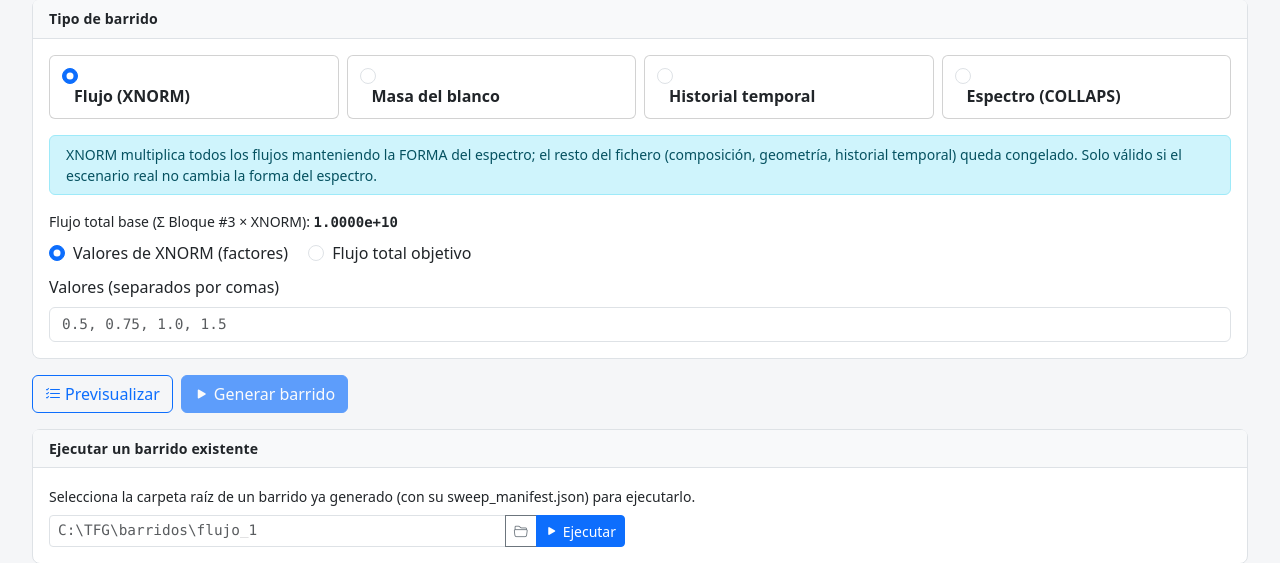
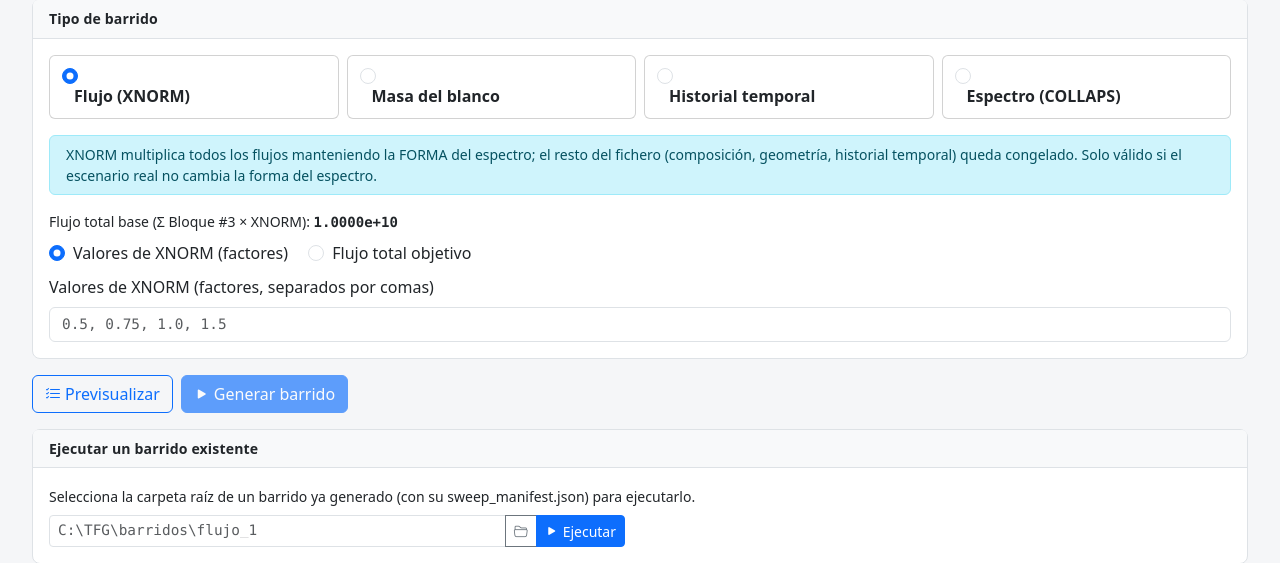
Before and after one commit to adriannavarrominaya/ACAB_SUITE, a Flask app: page / in a window 1280 px wide, after a click on "Barrido paramétrico". Shown: the part 617-1180 px from the top of the page. Run offline with Flask 3, Linux system fonts and the light colour scheme; some libraries are stand-ins or nearby versions.

Commit message:
inp-conf: U5 - placeholder/etiqueta dinamicos y guardarrail en barrido de flujo
Barrido de flujo, modo "Flujo total objetivo": el placeholder y la etiqueta
del campo de valores heredaban los del modo XNORM, induciendo a introducir
factores como si fueran flujos absolutos (XNORM resultante ~1e-14 sin aviso).

- Etiqueta con unidad explicita por modo: "Valores de XNORM (factores...)"
  en modo XNORM, "Valores de flujo total [n/cm2*s] (...)" en modo flujo.
- Placeholder dinamico: en modo flujo, derivado del phi_base REAL del
  fichero cargado (ejemplos x0.5/x1/x2); sin fichero cargado o phi_base<=0,
  texto generico con la unidad (nunca el placeholder de factores del otro
  modo). En modo XNORM, ejemplos de factores estaticos.
- Guardarrail no bloqueante en la previsualizacion: aviso si el XNORM
  resultante (modo flujo) o el valor introducido directamente (modo
  factores) cae fuera de [1e-3, 1e3], explicando la sospecha de confusion
  entre ambos modos.
- Nuevas funciones puras fluxValuesPlaceholder/fluxSweepGuardrail en
  sweep_utils.js con tests en tools/test_sweep_utils.js.
- i18n es/en completa de las claves nuevas.

Suite completa (Python + node) en verde antes y despues. Verificado en
navegador real (Playwright): cambio de modo actualiza placeholder/etiqueta,
guardrail se dispara en ambas direcciones con el mensaje correcto y no se
dispara con valores limpios; phi_base real (6.5000e+13 del fixture exp1)
correctamente propagado al placeholder.

```diff
--- a/ACAB_inp_file_configurator/static/i18n/en.json
+++ b/ACAB_inp_file_configurator/static/i18n/en.json
@@ -63,7 +63,11 @@
     "flux_phibase": "Base total flux (Σ Block #3 × XNORM):",
     "flux_mode_xnorm": "XNORM values (factors)",
     "flux_mode_phi": "Target total flux",
-    "values_lbl": "Values (comma-separated)",
+    "flux_values_lbl_xnorm": "XNORM values (factors, comma-separated)",
+    "flux_values_lbl_phi": "Total flux values [n/cm²·s] (comma-separated)",
+    "flux_values_ph_phi_generic": "total flux [n/cm²·s] (load a base file to see examples)",
+    "warn_flux_mode_confusion_phi": "Values {list} produce an XNORM outside the usual [1e-3, 1e3] range. Did you enter factors in target-flux mode?",
+    "warn_flux_mode_confusion_xnorm": "Values {list} are outside the usual XNORM factor range [1e-3, 1e3]. Did you enter absolute fluxes in factor mode?",
     "mass_expl": "Volume and compound are fixed, so the packing density of the target varies. The zone structure (INUCL) is preserved; only the XCOMP of the target zone changes. Not available with INPT = 2 (isotopes).",
     "mass_inpt2": "The base file uses INPT = 2 (isotopes); the mass sweep is not available.",
     "mass_zone_lbl": "Target zone",
--- a/ACAB_inp_file_configurator/static/i18n/es.json
+++ b/ACAB_inp_file_configurator/static/i18n/es.json
@@ -63,7 +63,11 @@
     "flux_phibase": "Flujo total base (Σ Bloque #3 × XNORM):",
     "flux_mode_xnorm": "Valores de XNORM (factores)",
     "flux_mode_phi": "Flujo total objetivo",
-    "values_lbl": "Valores (separados por comas)",
+    "flux_values_lbl_xnorm": "Valores de XNORM (factores, separados por comas)",
+    "flux_values_lbl_phi": "Valores de flujo total [n/cm²·s] (separados por comas)",
+    "flux_values_ph_phi_generic": "flujo total [n/cm²·s] (carga un fichero base para ver ejemplos)",
+    "warn_flux_mode_confusion_phi": "Los valores {list} producen un XNORM fuera del rango habitual [1e-3, 1e3]. ¿Has introducido factores en el modo de flujo objetivo?",
+    "warn_flux_mode_confusion_xnorm": "Los valores {list} están fuera del rango habitual de un factor XNORM [1e-3, 1e3]. ¿Has introducido flujos absolutos en el modo de factores?",
     "mass_expl": "El volumen y el compuesto quedan fijos, así que varía la densidad de empaquetado del blanco. La estructura de zonas (INUCL) se conserva; solo cambia XCOMP de la zona objetivo. No disponible con INPT = 2 (isótopos).",
     "mass_inpt2": "El fichero base usa INPT = 2 (isótopos); el barrido de masa no está disponible.",
     "mass_zone_lbl": "Zona objetivo",
--- a/ACAB_inp_file_configurator/static/js/sweep.js
+++ b/ACAB_inp_file_configurator/static/js/sweep.js
@@ -11,7 +11,8 @@
   'use strict';
 
   const LS_KEYS = { root: 'acab-sweep-root', base: 'acab-sweep-base', prefix: 'acab-sweep-prefix' };
-  let _lastPatches = [];   // [{params, patch, suffix}] tras "Previsualizar"
+  let _lastPatches = [];        // [{params, patch, suffix}] tras "Previsualizar"
+  let _lastFluxGuardrail = [];  // U5(c): [{value, xnorm}] sospechosos del último buildPatches (solo tipo 'flux')
 
   // ── Barrido espectral (Fase P3 del RUNBOOK_barrido_espectral.md) ─────────
   const XSBL_LIBRARY_NGROUP = 211;   // D5: constante de configuración (grupos de la librería XSBL)
@@ -83,12 +84,34 @@
     hidePreview();
   }
 
+  function fluxMode() {
+    const el = document.querySelector('input[name="sweep-flux-mode"]:checked');
+    return el ? el.value : 'xnorm';
+  }
+
+  // U5(a)+(b): placeholder y etiqueta del campo de valores dependen del modo
+  // (factores XNORM vs. flujo total objetivo) y, en modo flujo, del φ_base
+  // REAL del fichero cargado — nunca se mezcla el placeholder de un modo con
+  // la etiqueta del otro.
+  function refreshFluxValuesUI(phi) {
+    const label = $('sweep-flux-values-lbl');
+    const input = $('sweep-flux-values');
+    if (!label || !input) return;
+    const mode = fluxMode();
+    const labelKey = mode === 'phi' ? 'sweep.flux_values_lbl_phi' : 'sweep.flux_values_lbl_xnorm';
+    label.dataset.i18n = labelKey;
+    label.textContent = t(labelKey);
+    const ph = fluxValuesPlaceholder(mode, phi);
+    input.placeholder = ph != null ? ph : t('sweep.flux_values_ph_phi_generic');
+  }
+
   function refreshFluxInfo() {
     if (!appState.data) appState.data = {};
     collectAll(appState.data);
     const phi = fluxBaseTotal(appState.data.block3, appState.data.block9);
     const el = $('sweep-flux-phibase');
     if (el) el.textContent = Number.isFinite(phi) && phi > 0 ? phi.toExponential(4) : '—';
+    refreshFluxValuesUI(phi);
   }
 
   function refreshMassPanel() {
@@ -336,12 +359,14 @@
     const type = currentType();
     if (!appState.data) appState.data = {};
     collectAll(appState.data);
+    _lastFluxGuardrail = [];
 
     if (type === 'flux') {
       const mode = document.querySelector('input[name="sweep-flux-mode"]:checked')?.value || 'xnorm';
       const vals = parseSweepValues(getVal('sweep-flux-values'));
       const phi  = fluxBaseTotal(appState.data.block3, appState.data.block9);
       const list = buildFluxPatches(vals, mode, phi);
+      _lastFluxGuardrail = fluxSweepGuardrail(vals, mode, phi);
       return list.map(p => ({ ...p, suffix: proposeSuffix('flux', p.patch.block9.XNORM) }));
     }
 
@@ -460,6 +485,11 @@
       warns.push(t('sweep.warn_collisions').replace('{list}', res.collisions.join(', ')));
     if (res.est_disk > 2 * 1024 * 1024 * 1024)
       warns.push(t('sweep.warn_disk').replace('{size}', humanBytes(res.est_disk)));
+    if (currentType() === 'flux' && _lastFluxGuardrail.length) {
+      const list = _lastFluxGuardrail.map(g => g.value).join(', ');
+      const key = fluxMode() === 'phi' ? 'sweep.warn_flux_mode_confusion_phi' : 'sweep.warn_flux_mode_confusion_xnorm';
+      warns.push(t(key).replace('{list}', list));
+    }
     if (warns.length) {
       warnEl.innerHTML = warns.map(w => `<div>${w}</div>`).join('');
       warnEl.classList.remove('d-none');
@@ -802,7 +832,7 @@
     document.querySelectorAll('input[name="sweep-type"]').forEach(r =>
       r.addEventListener('change', syncTypePanels));
     document.querySelectorAll('input[name="sweep-flux-mode"]').forEach(r =>
-      r.addEventListener('change', hidePreview));
+      r.addEventListener('change', () => { refreshFluxInfo(); hidePreview(); }));
 
     ['sweep-root', 'sweep-base', 'sweep-prefix'].forEach(id => {
       const el = $(id);
--- a/ACAB_inp_file_configurator/static/js/sweep_utils.js
+++ b/ACAB_inp_file_configurator/static/js/sweep_utils.js
@@ -165,6 +165,45 @@ function fluxBaseTotal(block3, block9) {
   return sum * xnorm;
 }
 
+// ── U5: placeholder dinámico y guardarraíl de confusión flujo/factor ──────
+/**
+ * Placeholder del campo de valores del barrido de flujo.
+ * Modo 'xnorm' → ejemplos de factores (estáticos, sin unidades).
+ * Modo 'phi'   → ejemplos ×0.5/×1/×2 derivados del φ_base REAL del fichero
+ *                cargado; si no hay φ_base (sin fichero cargado o φ_base ≤ 0)
+ *                devuelve null — el llamador debe usar un texto genérico con
+ *                la unidad, NUNCA el placeholder de factores del otro modo.
+ * @returns {string|null}
+ */
+function fluxValuesPlaceholder(modo, phiBase) {
+  if (modo === 'phi') {
+    if (!(phiBase > 0)) return null;
+    return [0.5, 1, 2].map(f => (phiBase * f).toExponential(2)).join(', ');
+  }
+  return '0.5, 0.75, 1.0, 1.5';
+}
+
+/**
+ * Guardarraíl de confusión flujo total ⇄ factor XNORM: devuelve los valores
+ * introducidos cuyo XNORM cae fuera del rango habitual [1e-3, 1e3].
+ * Modo 'phi'   → XNORM resultante = valor / φ_base (mismo cálculo que
+ *                buildFluxPatches); fuera de rango ⇒ ¿el valor es en
+ *                realidad un factor, no un flujo?
+ * Modo 'xnorm' → el valor introducido SE USA directamente como XNORM; fuera
+ *                de rango (típicamente por ser enorme, ~escala de flujo real)
+ *                ⇒ ¿el valor es en realidad un flujo absoluto, no un factor?
+ * @returns {{value:number, xnorm:number}[]} valores sospechosos
+ */
+function fluxSweepGuardrail(valores, modo, phiBase) {
+  const LO = 1e-3, HI = 1e3;
+  const out = [];
+  for (const v of valores) {
+    const xnorm = modo === 'phi' ? (phiBase > 0 ? v / phiBase : NaN) : v;
+    if (Number.isFinite(xnorm) && (xnorm < LO || xnorm > HI)) out.push({ value: v, xnorm });
+  }
+  return out;
+}
+
 // ── Barrido de masa (XCOMP de una zona) ────────────────────────────────────
 /**
  * Recalcula XCOMP de la zona `zoneIdx` para cada masa, conservando INUCL y el
@@ -241,5 +280,6 @@ if (typeof module !== 'undefined' && module.exports) {
   module.exports = {
     calcularVectorTiempos, buildBlocks78, parseSweepValues, proposeSuffix,
     buildFluxPatches, fluxBaseTotal, buildMassPatches, buildTimePatches,
+    fluxValuesPlaceholder, fluxSweepGuardrail,
   };
 }
--- a/ACAB_inp_file_configurator/templates/index.html
+++ b/ACAB_inp_file_configurator/templates/index.html
@@ -2147,7 +2147,7 @@
                   <label class="form-check-label" for="sweep-flux-mode-phi" data-i18n="sweep.flux_mode_phi">Flujo total objetivo</label>
                 </div>
               </div>
-              <label class="form-label" for="sweep-flux-values" data-i18n="sweep.values_lbl">Valores (separados por comas)</label>
+              <label class="form-label" id="sweep-flux-values-lbl" for="sweep-flux-values" data-i18n="sweep.flux_values_lbl_xnorm">Valores de XNORM (factores, separados por comas)</label>
               <input id="sweep-flux-values" type="text" class="form-control font-monospace" placeholder="0.5, 0.75, 1.0, 1.5">
             </div>
 
```
Also changed, not shown: ACAB_inp_file_configurator/tools/test_sweep_utils.js (+25 -0 lines).
